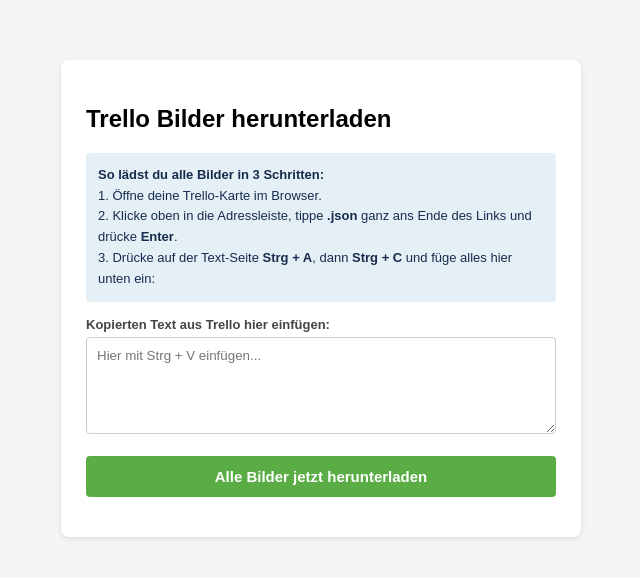
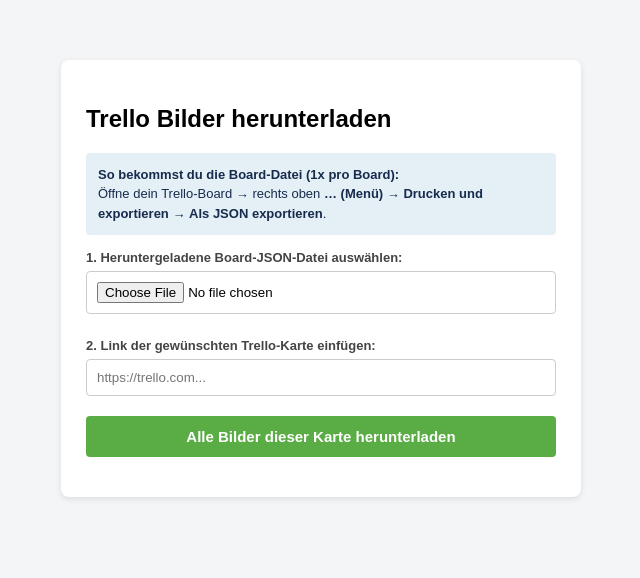
Before and after one commit to maufmhoff1/trello-downloader, a plain HTML site: page index.html in a window 1280 px wide. Shown: the whole page, without its empty margins (319-959 px from the left). Drawn offline with Linux system fonts and the light colour scheme.

Commit message:
Refactor HTML structure and update download logic

```diff
--- a/index.html
+++ b/index.html
@@ -6,12 +6,12 @@
   <style>
     body { font-family: sans-serif; max-width: 520px; margin: 40px auto; padding: 20px; background: #f4f5f7; }
     .box { background: white; padding: 25px; border-radius: 8px; box-shadow: 0 2px 6px rgba(0,0,0,0.1); }
-    label { font-size: 13px; font-weight: bold; color: #444; display: block; margin-top: 12px; }
-    textarea { width: 100%; padding: 10px; margin: 5px 0 10px; box-sizing: border-box; border: 1px solid #ccc; border-radius: 4px; font-family: inherit; }
-    button { width: 100%; padding: 12px; margin-top: 8px; background: #5aac44; color: white; border: none; border-radius: 4px; font-size: 15px; font-weight: bold; cursor: pointer; }
+    label { font-size: 13px; font-weight: bold; color: #444; display: block; margin-top: 14px; }
+    input[type="text"], input[type="file"] { width: 100%; padding: 10px; margin: 6px 0 10px; box-sizing: border-box; border: 1px solid #ccc; border-radius: 4px; background: #fff; }
+    button { width: 100%; padding: 12px; margin-top: 10px; background: #5aac44; color: white; border: none; border-radius: 4px; font-size: 15px; font-weight: bold; cursor: pointer; }
     button:hover { background: #49852e; }
     #status { margin-top: 15px; font-weight: bold; color: #333; line-height: 1.4; }
-    .hint { background: #e4f0f6; padding: 12px; border-radius: 4px; font-size: 13px; color: #172b4d; line-height: 1.6; margin-bottom: 15px; }
+    .hint { background: #e4f0f6; padding: 12px; border-radius: 4px; font-size: 13px; color: #172b4d; line-height: 1.5; margin-bottom: 15px; }
   </style>
 </head>
 <body>
@@ -19,15 +19,17 @@
     <h2>Trello Bilder herunterladen</h2>
 
     <div class="hint">
-      <b>So lädst du alle Bilder in 3 Schritten:</b><br>
-      1. Öffne deine Trello-Karte im Browser.<br>
-      2. Klicke oben in die Adressleiste, tippe <b>.json</b> ganz ans Ende des Links und drücke <b>Enter</b>.<br>
-      3. Drücke auf der Text-Seite <b>Strg + A</b>, dann <b>Strg + C</b> und füge alles hier unten ein:
+      <b>So bekommst du die Board-Datei (1x pro Board):</b><br>
+      Öffne dein Trello-Board &rarr; rechts oben <b>&hellip; (Menü)</b> &rarr; <b>Drucken und exportieren</b> &rarr; <b>Als JSON exportieren</b>.
     </div>
 
-    <label>Kopierten Text aus Trello hier einfügen:</label>
-    <textarea id="jsonInput" rows="5" placeholder='Hier mit Strg + V einfügen...'></textarea>
-    <button onclick="startDownloads()">Alle Bilder jetzt herunterladen</button>
+    <label>1. Heruntergeladene Board-JSON-Datei auswählen:</label>
+    <input type="file" id="jsonFile" accept=".json" />
+
+    <label>2. Link der gewünschten Trello-Karte einfügen:</label>
+    <input type="text" id="cardUrl" placeholder="https://trello.com..." />
+
+    <button onclick="startDownloads()">Alle Bilder dieser Karte herunterladen</button>
 
     <div id="status"></div>
   </div>
@@ -35,17 +37,40 @@
   <script>
     async function startDownloads() {
       var status = document.getElementById('status');
-      var rawText = document.getElementById('jsonInput').value.trim();
+      var fileInput = document.getElementById('jsonFile');
+      var urlInput = document.getElementById('cardUrl').value.trim();
+      var match = urlInput.match(/\/c\/([a-zA-Z0-9]+)/);
 
-      if (!rawText) {
+      if (!fileInput.files || fileInput.files.length === 0) {
         status.style.color = "red";
-        status.innerText = "Bitte zuerst den kopierten Text aus Trello einfügen!";
+        status.innerText = "Bitte wähle oben zuerst deine exportierte JSON-Datei aus!";
         return;
       }
 
+      if (!match) {
+        status.style.color = "red";
+        status.innerText = "Bitte füge den Link deiner Trello-Karte ein!";
+        return;
+      }
+
+      var shortLink = match.at(1);
+      var reader = new FileReader();
+
+      reader.onload = async function(e) {
         try {
-        var data = JSON.parse(rawText);
-        var attachments = data.attachments || [];
+          var boardData = JSON.parse(e.target.result);
+          var cards = boardData.cards || [];
+          var targetCard = cards.find(function(c) {
+            return c.shortLink === shortLink || (c.url && c.url.indexOf('/c/' + shortLink) !== -1);
+          });
+
+          if (!targetCard) {
+            status.style.color = "red";
+            status.innerText = "Karte (" + shortLink + ") wurde in dieser JSON-Datei nicht gefunden. Ist es das richtige Board?";
+            return;
+          }
+
+          var attachments = targetCard.attachments || [];
           var images = attachments.filter(function(a) {
             return /\.(jpg|jpeg|png|gif|webp|bmp)$/i.test(a.name) || (a.mimeType && a.mimeType.indexOf('image/') === 0);
           });
@@ -58,7 +83,7 @@
 
           for (var i = 0; i < images.length; i++) {
             status.style.color = "#0079bf";
-          status.innerText = "Lade Bild " + (i + 1) + " von " + images.length + "...";
+            status.innerText = "Starte Download " + (i + 1) + " von " + images.length + "...";
             var img = images.at(i);
 
             var link = document.createElement("a");
@@ -73,11 +98,14 @@
           }
 
           status.style.color = "green";
-        status.innerText = "Fertig! " + images.length + " Bilder wurden heruntergeladen.";
-      } catch (e) {
+          status.innerText = "Fertig! " + images.length + " Bilder aus '" + targetCard.name + "' wurden heruntergeladen.";
+        } catch (err) {
           status.style.color = "red";
-        status.innerText = "Ungültiger Text. Bitte auf der .json-Seite wirklich alles mit Strg + A markieren und kopieren.";
+          status.innerText = "Fehler beim Lesen der Datei: " + err.message;
         }
+      };
+
+      reader.readAsText(fileInput.files.item(0));
     }
   </script>
 </body>
```
Lines whose indentation alone changed are shown as unchanged.
